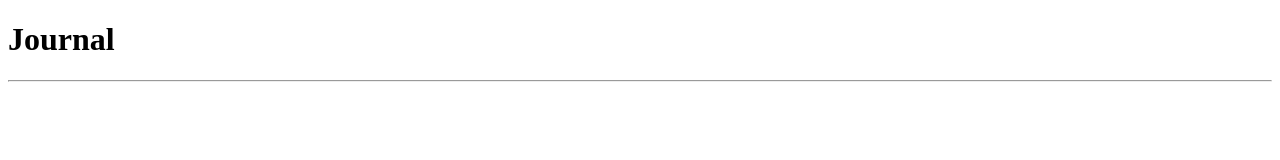
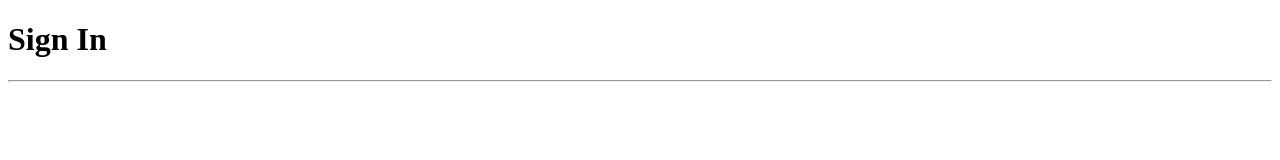
Before and after one commit to pxnditxyr/journal-app, a React (Create React App) app: page /auth/signin in a window 1280 px wide. Shown: the top 160 px of the page. Built offline with nearby package versions, Linux system fonts and the light colour scheme.

Commit message:
feat: Added basic router system

```diff
--- a/package.json
+++ b/package.json
@@ -10,8 +10,10 @@
     "@types/node": "^12.20.37",
     "@types/react": "^17.0.37",
     "@types/react-dom": "^17.0.11",
+    "node-sass": "^6.0.1",
     "react": "^17.0.2",
     "react-dom": "^17.0.2",
+    "react-router-dom": "^6.0.2",
     "react-scripts": "4.0.3",
     "typescript": "^4.5.2",
     "web-vitals": "^1.1.2"
--- a/src/journal/Journal.tsx
+++ b/src/journal/Journal.tsx
@@ -1,9 +1,9 @@
+import { AppRouter } from './routers/AppRouter';
 
 export const Journal = () => {
     return (
         <>
-            <h1> Journal </h1>
-            <hr />
+            <AppRouter />
         </>
     );
 };
--- /dev/null
+++ b/src/journal/components/auth/SignInPage.tsx
@@ -0,0 +1,9 @@
+
+export const SignInPage = () => {
+    return (
+        <>
+            <h1> Sign In </h1>
+            <hr />
+        </>
+    );
+};
--- /dev/null
+++ b/src/journal/components/auth/SignUpPage.tsx
@@ -0,0 +1,9 @@
+
+export const SignUpPage = () => {
+    return (
+        <>
+            <h1> Sign Up </h1>
+            <hr />
+        </>
+    );
+};
--- /dev/null
+++ b/src/journal/components/auth/index.ts
@@ -0,0 +1,2 @@
+export { SignInPage } from './SignInPage';
+export { SignUpPage } from './SignUpPage';
--- /dev/null
+++ b/src/journal/components/main/Main.tsx
@@ -0,0 +1,9 @@
+
+export const Main = () => {
+    return (
+        <>
+            <h1> Main </h1>
+            <hr />
+        </>
+    );
+};
--- /dev/null
+++ b/src/journal/routers/AppRouter.tsx
@@ -0,0 +1,21 @@
+import {
+    BrowserRouter,
+    Routes,
+    Route,
+} from 'react-router-dom';
+
+import { Main } from '../components/main/Main';
+import { AuthRouter } from './AuthRouter';
+
+export const AppRouter = () => {
+    return (
+        <>
+            <BrowserRouter>
+                <Routes>
+                    <Route path="/" element={ <Main /> } />
+                    <Route path="auth/*" element={ <AuthRouter /> } />
+                </Routes>
+            </BrowserRouter>
+        </>
+    );
+};
--- /dev/null
+++ b/src/journal/routers/AuthRouter.tsx
@@ -0,0 +1,19 @@
+import {
+    Routes,
+    Route,
+    Navigate,
+} from 'react-router-dom';
+
+import { SignInPage, SignUpPage } from '../components/auth/';
+
+export const AuthRouter = () => {
+    return (
+        <>
+            <Routes>
+                <Route path="signin" element={ <SignInPage /> } />
+                <Route path="signup" element={ <SignUpPage /> } />
+                <Route path="*" element={ <Navigate to="signin" /> } />
+            </Routes>
+        </>
+    );
+};
```
Also changed, not shown: 1 other file (tests, documents, lock files or other folders).
